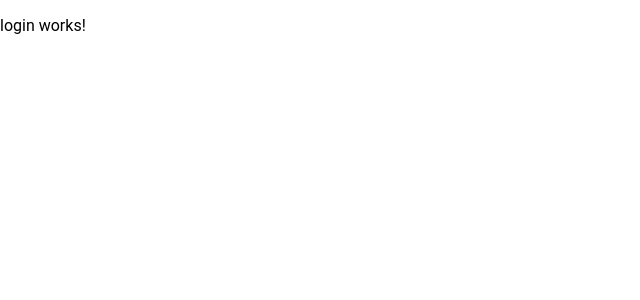
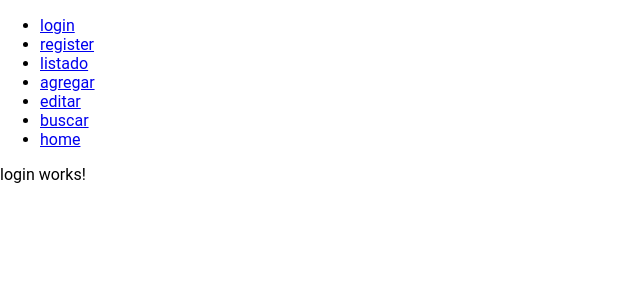
Before and after one commit to EdsonJSF/angular-heroes-app, an Angular app: page /auth/login in a window 1280 px wide. Shown: the top 300 px of the page, without its empty margins (0-640 px from the left). Built offline with nearby package versions, Linux system fonts and the light colour scheme.

Commit message:
Rutas hijas y lazyload en Heroes Routes

```diff
--- a/src/app/app-routing.module.ts
+++ b/src/app/app-routing.module.ts
@@ -7,6 +7,11 @@ const routes: Routes = [
   {
     path: 'auth',
     loadChildren: () => import('./auth/auth.module').then((m) => m.AuthModule),
+  },
+  {
+    path: 'heroes',
+    loadChildren: () =>
+      import('./heroes/heroes.module').then((m) => m.HeroesModule),
   },
   {
     path: '404',
--- a/src/app/app.component.html
+++ b/src/app/app.component.html
@@ -1 +1,11 @@
+<ul>
+  <li><a routerLink="/auth/login">login</a></li>
+  <li><a routerLink="/auth/register">register</a></li>
+  <li><a routerLink="/heroes/listado">listado</a></li>
+  <li><a routerLink="/heroes/agregar">agregar</a></li>
+  <li><a routerLink="/heroes/editar/editar">editar</a></li>
+  <li><a routerLink="/heroes/buscar">buscar</a></li>
+  <li><a routerLink="/heroes/home">home</a></li>
+</ul>
+
 <router-outlet></router-outlet>
--- /dev/null
+++ b/src/app/heroes/pages/heroe/heroe.component.html
@@ -0,0 +1 @@
+<p>heroe works!</p>
--- /dev/null
+++ b/src/app/heroes/pages/heroe/heroe.component.ts
@@ -0,0 +1,12 @@
+import { Component, OnInit } from '@angular/core';
+
+@Component({
+  selector: 'app-heroe',
+  templateUrl: './heroe.component.html',
+  styleUrls: ['./heroe.component.scss'],
+})
+export class HeroeComponent implements OnInit {
+  constructor() {}
+
+  ngOnInit(): void {}
+}
```
Also changed, not shown: src/app/auth/auth-routing.module.ts (+3 -12 lines), src/app/heroes/heroes-routing.module.ts (added, +28 -0 lines), src/app/heroes/heroes.module.ts (+6 -1 lines), src/app/heroes/pages/heroe/heroe.component.scss (added).
